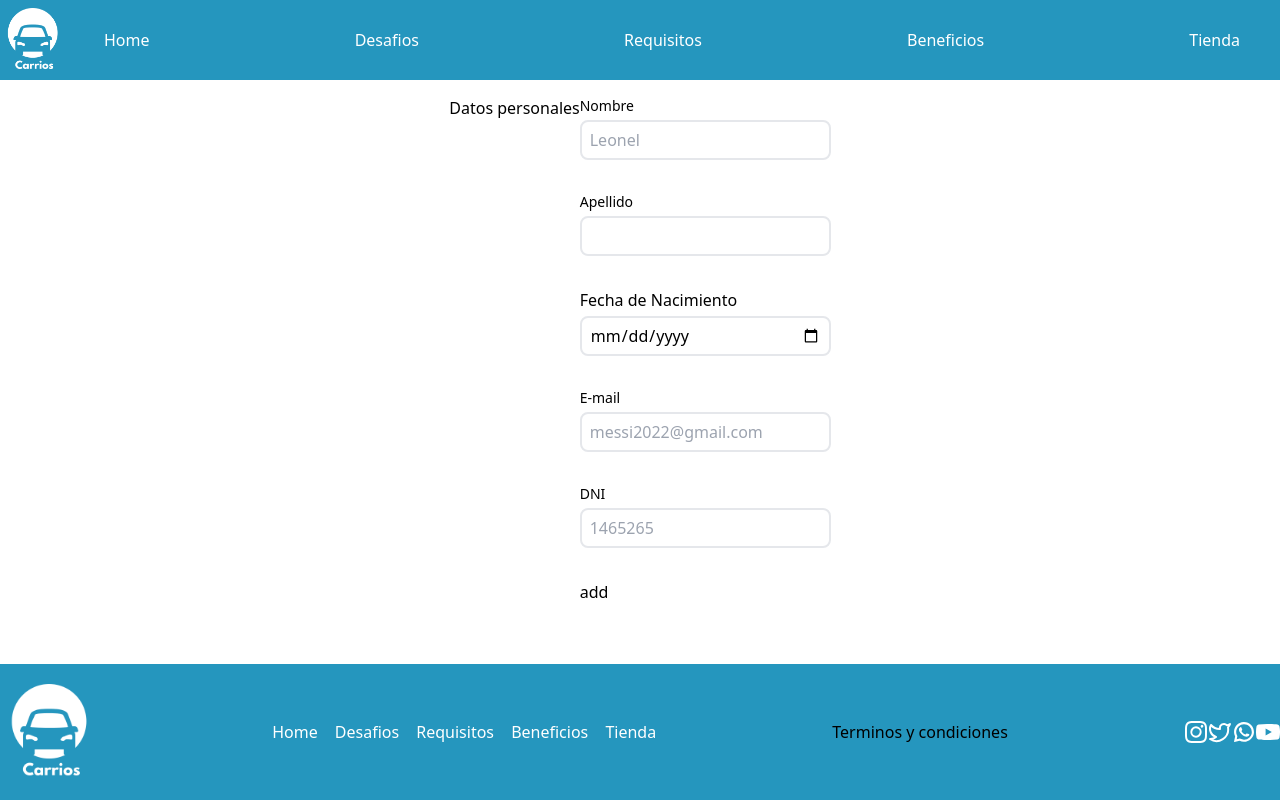
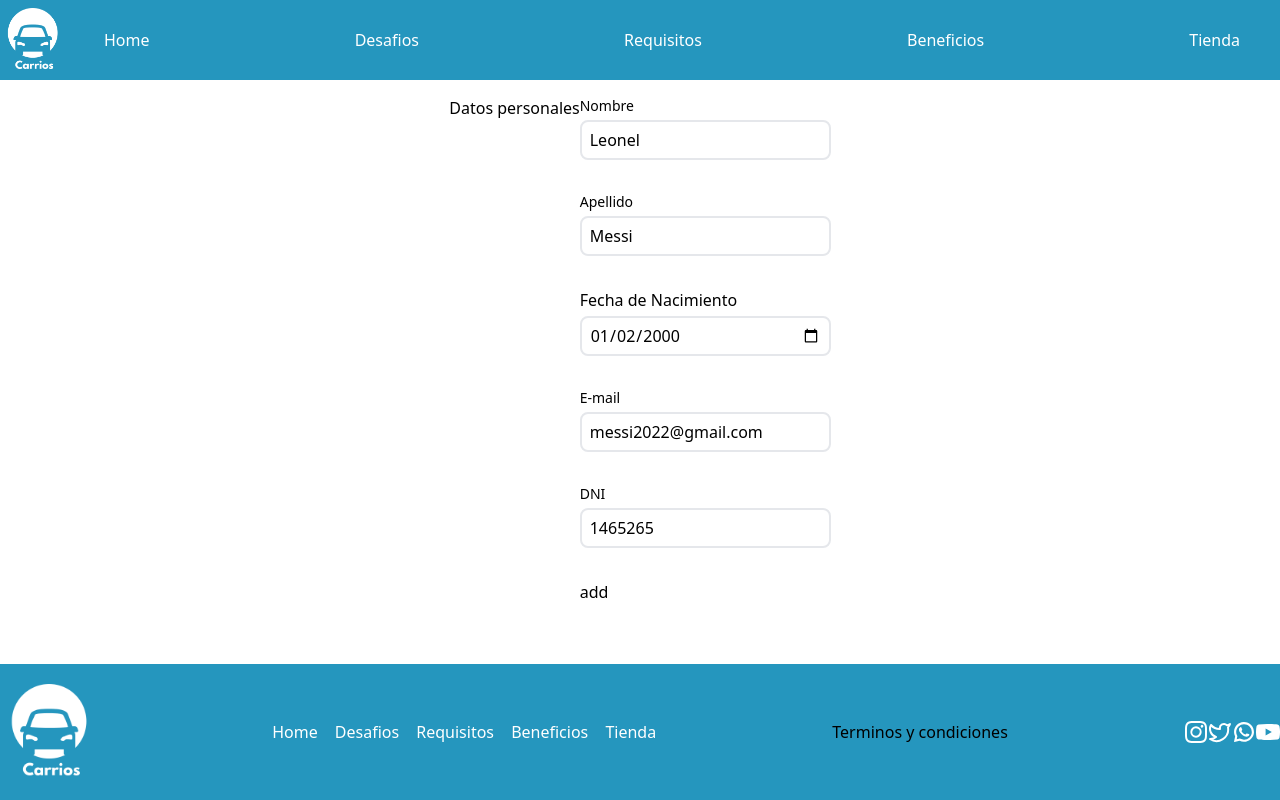
Before and after one commit to SofiaSerrano2/Arbusta-Ejercicio-Tecnico, a React (Create React App) app: page / in a window 1280 px wide. Built offline with nearby package versions, Linux system fonts and the light colour scheme; data requests are answered from the project's data file.

Commit message:
se puede editar datos del estado del usuario

```diff
--- a/src/component/Inputs/DateInput.jsx
+++ b/src/component/Inputs/DateInput.jsx
@@ -1,4 +1,5 @@
 const DateInput =({label,errorPost = null,error=null,touched,...props})=>{
+  console.log(props.values);
   return(
     <div className='flex flex-col gap-1 tablet:grow tablet:max-w-[320px] mb-8'>
       <label htmlFor="">
@@ -9,8 +10,9 @@ const DateInput =({label,errorPost = null,error=null,touched,...props})=>{
           (error || errorPost) && touched ? 'border-red-500' : ''
         } ${!error && touched ? 'bg-inputbackground' : ''} focus:outline-green`}
         onChange={props.onChange}
-        values={props.values}
+        defaultValue={props.values}
         type='date'
+        pattern="\d{4}-\d{2}-\d{2}"
         // eslint-disable-next-line react/jsx-props-no-spreading
         {...props}
       />
--- a/src/component/Inputs/TextInput.jsx
+++ b/src/component/Inputs/TextInput.jsx
@@ -1,4 +1,3 @@
-import { useState } from "react";
 
 function TextInput({
   errorPost = null,
@@ -17,8 +16,7 @@ function TextInput({
           (error || errorPost) && touched ? 'border-red-500' : ''
         } ${!error && touched ? 'bg-inputbackground' : ''} focus:outline-green`}
         onChange={props.onChange}
-        values={props.values}
-        // eslint-disable-next-line react/jsx-props-no-spreading
+        defaultValue={props.values}
         {...props}
       />
       {error && touched ? (
--- a/src/pages/userView/UserDetail.jsx
+++ b/src/pages/userView/UserDetail.jsx
@@ -3,12 +3,13 @@ import { useFormik } from 'formik';
 import { useDispatch ,useSelector} from 'react-redux'
 
 import serviceUserDetail from "../../service/userDetail"
-import {editUserName} from '../../reducer/userReducer'
+import {editUserName,editUserSurname,editUsertBirthDate,editUserEmail,editUserDni} from '../../reducer/userReducer'
 import { getValidationSchema } from '../../validationSchema/getValidationSchema';
 import Form from "../../component/Form";
 import TextInput from '../../component/Inputs/TextInput';
 import DateInput from "../../component/Inputs/DateInput";
 //me conviene hacer que se ejecute la función cuando salgo del input con el handleBlur
+//problemas para guardar fecha en el input
 const UserDetail = () =>{
   useEffect(() => {
     serviceUserDetail
@@ -16,10 +17,9 @@ const UserDetail = () =>{
     .then(userDetail=>console.log(userDetail))
   }, [])
   const dispatch = useDispatch()
+
   const user=useSelector(state => state.user)
-
   const {
-    handleSubmit,
     handleChange,
     handleBlur,
     errors,
@@ -28,27 +28,34 @@ const UserDetail = () =>{
     setFieldValue
   } = useFormik({
     initialValues: {
-      name: '',
+      name:user.name,
+      surname:user.surname,
+      birthDate:'2000-01-02',
+      email:user.email,
+      dni:user.dni
     },
     validationSchema: getValidationSchema(),
-
   })
 
   const editName = (input) => {
     dispatch(editUserName(input));
   }
+
+  const editSurname = (input) => {
+    dispatch(editUserSurname(input));
+  }
+
     return(
     <>
       <Form title={'Datos personales'}>
       <TextInput
           label='Nombre'
           name='name'
-          placeholder={user.name}
           onChange={(e)=>{
             console.log(e.target.name.value)
             setFieldValue('name',e.target.value)
             editName(e.target.value)
-          }
+            }
           }
           onBlur={handleBlur}
           touched={touched.name}
@@ -58,9 +65,12 @@ const UserDetail = () =>{
           <TextInput
           label='Apellido'
           name='surname'
-          placeholder={user.surname}
-          onChange={handleChange}
-          onBlur={handleBlur}
+          onChange={(e)=>{
+            console.log(e.target.value)
+            setFieldValue('surname',e.target.value)
+            editSurname(e.target.value)
+            }
+          }          onBlur={handleBlur}
           touched={touched.surname}
           values={values.surname}
           error={errors.surname}
@@ -76,7 +86,6 @@ const UserDetail = () =>{
           <TextInput
           label='E-mail'
           name='email'
-          placeholder={user.email}
           onChange={handleChange}
           onBlur={handleBlur}
           touched={touched.email}
@@ -86,7 +95,6 @@ const UserDetail = () =>{
           <TextInput
           label='DNI'
           name='dni'
-          placeholder={user.dni}
           onChange={handleChange}
           onBlur={handleBlur}
           touched={touched.dni}
--- a/src/reducer/userReducer.js
+++ b/src/reducer/userReducer.js
@@ -1,7 +1,7 @@
 const initialState = {
   "id":2,
   "name": "Leonel",
-  "userName":"Messi",
+  "surname":"Messi",
   "birth_date":"1992-02-02",
   "email":"messi2022@gmail.com",
   "dni":"1465265",
@@ -15,14 +15,44 @@ const userReducer = (state=initialState,action ) =>{
     case 'EDIT_NAME':
         {
           const newInfoUser= action.data.name;
-          console.log(action.data.name);
           const changeInfoUser={...state,name:newInfoUser}
           console.log(changeInfoUser);
           return changeInfoUser;
         }
-
+        case 'EDIT_SURNAME':
+        {
+          const newInfoUser= action.data.surname;
+          const changeInfoUser={...state,surname:newInfoUser}
+          console.log(changeInfoUser);
+          return changeInfoUser;
+        }
+        case 'EDIT_BIRTHDATE':{
+          const newInfoUser= action.data.birthDate;
+          const changeInfoUser={...state,birthDate:newInfoUser}
+          console.log(changeInfoUser);
+          return changeInfoUser;
+        }
+        case 'EDIT_EMAIL':{
+          const newInfoUser= action.data.email;
+          const changeInfoUser={...state,email:newInfoUser}
+          console.log(changeInfoUser);
+          return changeInfoUser;
+        }
+        case 'EDIT_DNI':{
+          const newInfoUser= action.data.dni;
+          const changeInfoUser={...state,dni:newInfoUser}
+          console.log(changeInfoUser);
+          return changeInfoUser;
+        }
       default:
         return state
+  }
+}
+
+export const initialUserDetail = (detail) => {
+  return {
+    type: 'INIT_USER',
+    data: detail,
   }
 }
 
@@ -35,11 +65,34 @@ export const editUserName = (name) => {
   }
 }
 
-export const initialUserDetail = (detail) => {
+
+export const editUserSurname = (surname) => {
   return {
-    type: 'INIT_USER',
-    data: detail,
+    type: 'EDIT_SURNAME',
+    data:{ surname}
   }
 }
 
+export const editUsertBirthDate = (birthDate) => {
+  return {
+    type: 'EDIT_BIRTHDATE',
+    data:{ birthDate},
+  }
+}
+
+export const editUserEmail = (email) => {
+  return {
+    type: 'EDIT_EMAIL',
+    data: {email},
+  }
+}
+
+export const editUserDni = (dni) => {
+  return {
+    type: 'EDIT_DNI',
+    data: {dni},
+  }
+}
+
+
 export default userReducer;
```
